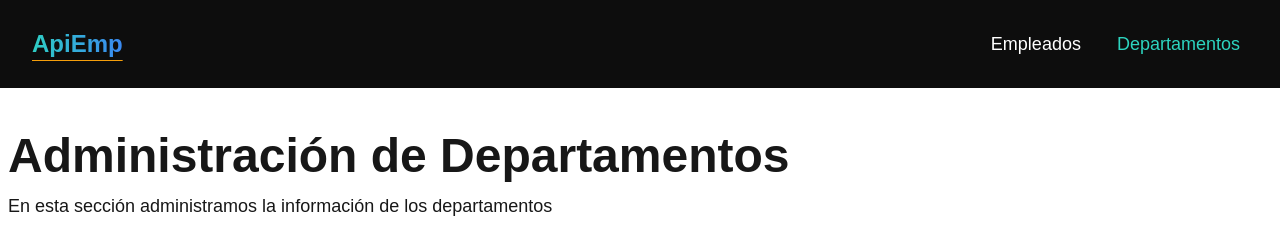
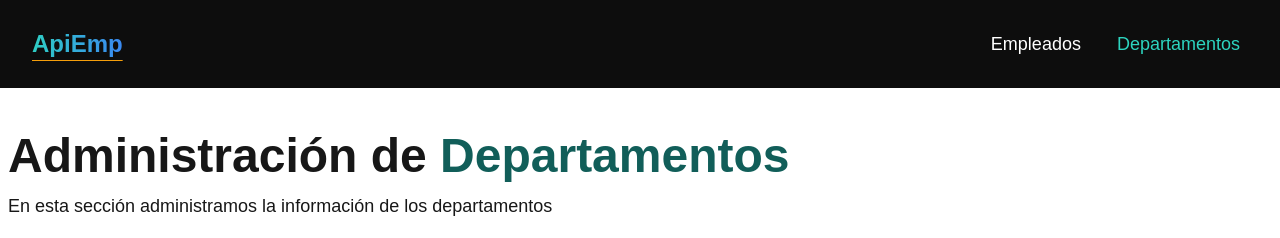
Before and after one commit to Jeim05/frontend-empleados-api, a Next.js app: page /departamento in a window 1280 px wide. Shown: the top 238 px of the page. Built offline with nearby package versions, Linux system fonts and the light colour scheme; no server answers.

Commit message:
Botón para eliminar departamentos

```diff
--- a/app/departamento/page.tsx
+++ b/app/departamento/page.tsx
@@ -5,7 +5,7 @@ export default function Departamento() {
   return (
     <div className="container max-w-screen-xl mx-auto py-10 px-2">
       <div className="py-10 lg:pt-16 my-5">
-        <h1 className="py-2 font-bold text-xl lg:text-5xl">Administración de Departamentos</h1>
+        <h1 className="py-2 font-bold text-xl lg:text-5xl">Administración de <span className='text-teal-800'>Departamentos</span></h1>
         <p className="py-1 text-lg">
           En esta sección administramos la información de los departamentos
         </p>
```
Also changed, not shown: public/images/github-brands-solid.svg (added).
